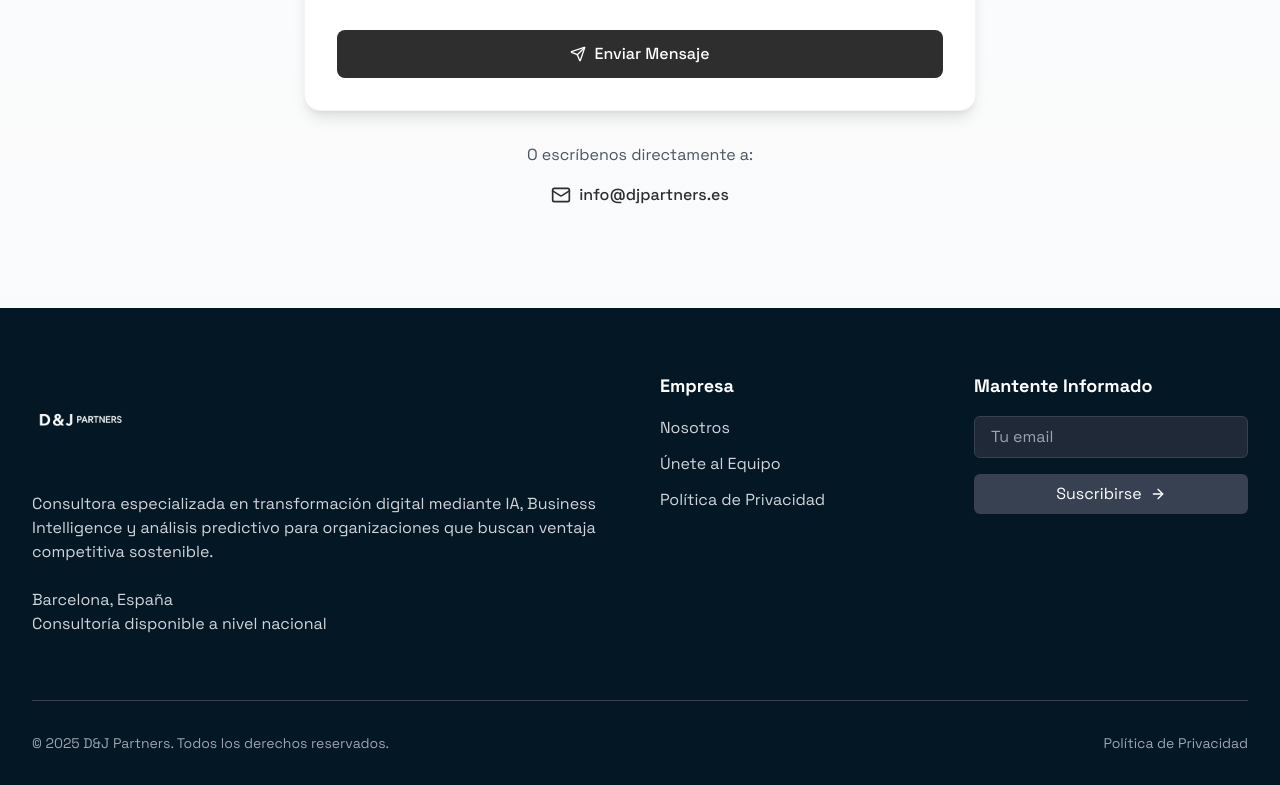
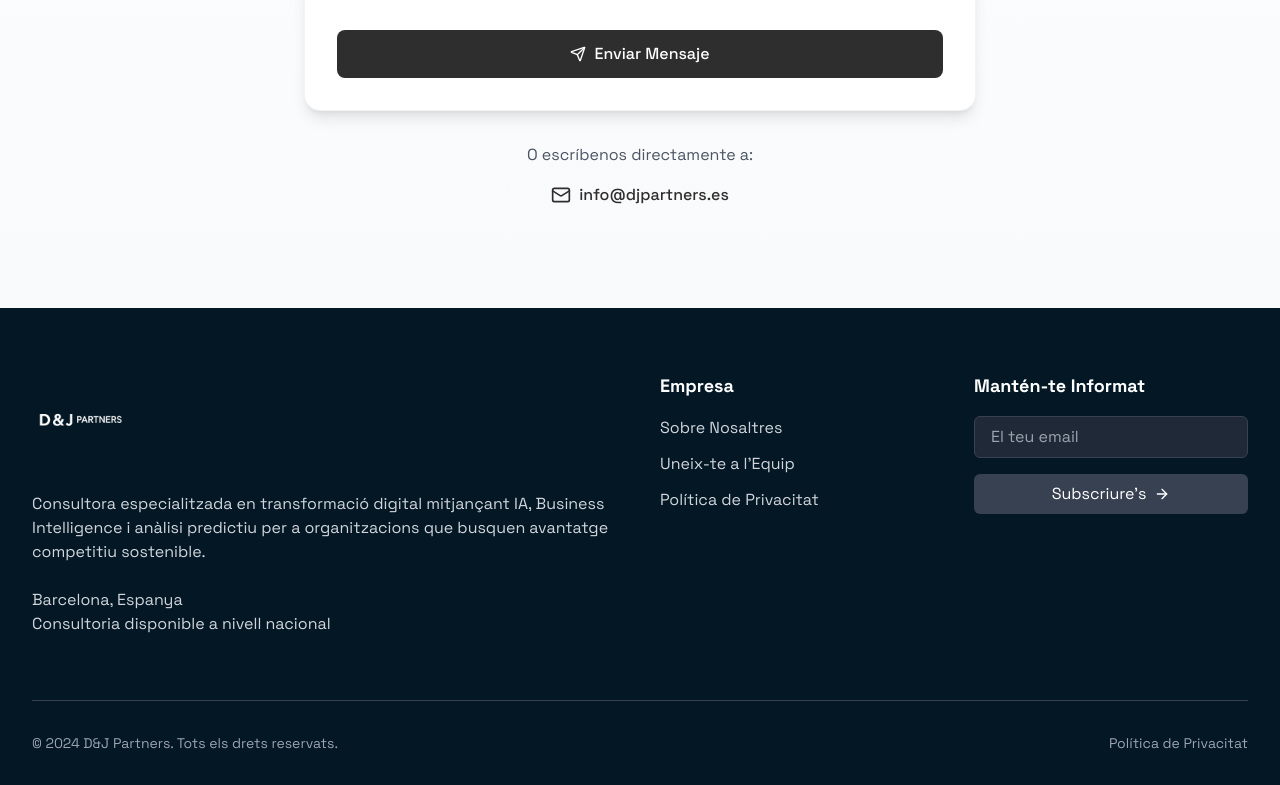
Before and after one commit to Danivilanova/djpartners, a React (Vite) app: page /blog in a window 1280 px wide. Shown: the part 2394-3179 px from the top of the page. Built offline with nearby package versions, Linux system fonts and the light colour scheme.

Commit message:
Traducir web a catalán
Se han traducido todos los apartados que quedaban en castellano al catalán, asegurando que toda la web esté en catalán cuando se selecciona este idioma.

```diff
--- a/src/components/Features.tsx
+++ b/src/components/Features.tsx
@@ -27,26 +27,26 @@ const Features = () => {
   const features = [
     {
       icon: <Brain className="w-10 h-10 text-white transition-transform duration-300 transform" />,
-      title: "Implementación de IA",
-      description: "Desarrollo e integración estratégica de soluciones IA adaptadas a procesos empresariales críticos.",
+      title: t('features.ai.title'),
+      description: t('features.ai.description'),
       image: "/lovable-uploads/48e540e5-6a25-44e4-b3f7-80f3bfc2777a.png"
     },
     {
       icon: <BarChart3 className="w-10 h-10 text-white transition-transform duration-300 transform" />,
-      title: "BI y Dashboards Personalizados",
-      description: "Transformamos datos complejos en insights visuales y accionables para líderes de negocio.",
+      title: t('features.bi.title'),
+      description: t('features.bi.description'),
       image: "/lovable-uploads/761e2d9d-3a1c-458b-9848-dd1d7b42d1b9.png"
     },
     {
       icon: <TrendingUp className="w-10 h-10 text-white transition-transform duration-300 transform" />,
-      title: "Consultoría de Analítica Predictiva",
-      description: "Anticipamos comportamientos y tendencias mediante modelos predictivos avanzados.",
+      title: t('features.analytics.title'),
+      description: t('features.analytics.description'),
       image: "/lovable-uploads/43c1c6bf-965c-4e37-b52b-692561d0424d.png"
     },
     {
       icon: <Settings className="w-10 h-10 text-white transition-transform duration-300 transform" />,
-      title: "Integración con Sistemas Existentes",
-      description: "IA sin fricciones: conectamos nuestros modelos con tu infraestructura actual, sin interrupciones.",
+      title: t('features.integration.title'),
+      description: t('features.integration.description'),
       image: "/lovable-uploads/86035222-8ed6-4361-92c6-76550462d793.png"
     }
   ];
@@ -126,16 +126,16 @@ const Features = () => {
   }];
   const stepFlowItems = [{
     icon: <Database className="h-10 w-10 text-gray-700" />,
-    title: "Diagnóstico y Análisis de Datos",
-    description: "Evaluamos la infraestructura actual, calidad de datos y identificamos oportunidades de IA"
+    title: t('technology.diagnosis.title'),
+    description: t('technology.diagnosis.description')
   }, {
     icon: <Brain className="h-10 w-10 text-gray-700" />,
-    title: "Diseño de Solución Personalizada",
-    description: "Desarrollamos estrategias de IA específicas alineadas con objetivos empresariales"
+    title: t('technology.design.title'),
+    description: t('technology.design.description')
   }, {
     icon: <Rocket className="h-10 w-10 text-gray-700" />,
-    title: "Implementación y Adopción",
-    description: "Desplegamos la solución con capacitación completa y soporte continuo"
+    title: t('technology.implementation.title'),
+    description: t('technology.implementation.description')
   }];
   const sprintPhases = [{
     name: "Diagnóstico",
@@ -156,10 +156,10 @@ const Features = () => {
         <div className="w-full px-4 sm:px-6 lg:px-8" ref={featuresRef}>
           <div className="text-center mb-10 max-w-3xl mx-auto feature-item">
             <div className="inline-block mb-2 px-3 py-1 bg-gray-100 text-gray-700 rounded-full text-sm font-medium">
-              Servicios de Consultoría IA
+              {t('features.title')}
             </div>
             <p className="text-gray-600 mt-4">
-              Nuestra experiencia en inteligencia artificial transforma datos empresariales en ventajas competitivas, potenciando el crecimiento de PYMEs mediante soluciones tecnológicas estratégicas.
+              {t('features.subtitle')}
             </p>
           </div>
 
--- a/src/components/Footer.tsx
+++ b/src/components/Footer.tsx
@@ -4,11 +4,13 @@ import { Link } from "react-router-dom";
 import { useState } from "react";
 import { useToast } from "@/hooks/use-toast";
 import emailjs from 'emailjs-com';
+import { useLanguage } from "@/contexts/LanguageContext";
 
 const Footer = () => {
   const [email, setEmail] = useState("");
   const [isSubmitting, setIsSubmitting] = useState(false);
   const { toast } = useToast();
+  const { t } = useLanguage();
 
   const handleSubscribe = async (e: React.FormEvent) => {
     e.preventDefault();
@@ -76,30 +78,30 @@ const Footer = () => {
               className="h-24 w-auto mb-6 brightness-0 invert"
             />
             <p className="text-gray-300 mb-6">
-              Consultora especializada en transformación digital mediante IA, Business Intelligence y análisis predictivo para organizaciones que buscan ventaja competitiva sostenible.
+              {t('footer.description')}
             </p>
             <p className="text-gray-300 mb-6">
-              Barcelona, España<br />
-              Consultoría disponible a nivel nacional
+              {t('footer.location')}<br />
+              {t('footer.availability')}
             </p>
           </div>
 
           <div>
-            <h3 className="text-lg font-bold mb-4 text-white">Empresa</h3>
+            <h3 className="text-lg font-bold mb-4 text-white">{t('footer.company')}</h3>
             <ul className="space-y-3">
-              <li><Link to="/about" className="text-gray-300 hover:text-white transition-colors">Nosotros</Link></li>
-              <li><Link to="/careers" className="text-gray-300 hover:text-white transition-colors">Únete al Equipo</Link></li>
-              <li><Link to="/privacy-policy" className="text-gray-300 hover:text-white transition-colors">Política de Privacidad</Link></li>
+              <li><Link to="/about" className="text-gray-300 hover:text-white transition-colors">{t('footer.aboutUs')}</Link></li>
+              <li><Link to="/careers" className="text-gray-300 hover:text-white transition-colors">{t('footer.joinTeam')}</Link></li>
+              <li><Link to="/privacy-policy" className="text-gray-300 hover:text-white transition-colors">{t('footer.privacy')}</Link></li>
             </ul>
           </div>
 
           <div>
-            <h3 className="text-lg font-bold mb-4 text-white">Mantente Informado</h3>
+            <h3 className="text-lg font-bold mb-4 text-white">{t('footer.stayInformed')}</h3>
             <form className="space-y-4" onSubmit={handleSubscribe}>
               <div>
                 <input
                   type="email"
-                  placeholder="Tu email"
+                  placeholder={t('footer.emailPlaceholder')}
                   className="w-full px-4 py-2 bg-gray-800 border border-gray-700 rounded-md focus:outline-none focus:ring-2 focus:ring-gray-600 text-white placeholder-gray-400"
                   value={email}
                   onChange={(e) => setEmail(e.target.value)}
@@ -111,9 +113,9 @@ const Footer = () => {
                 className="w-full px-4 py-2 bg-gray-700 text-white rounded-md hover:bg-gray-600 transition-colors flex items-center justify-center disabled:opacity-50 disabled:cursor-not-allowed"
                 disabled={isSubmitting}
               >
-                {isSubmitting ? "Suscribiendo..." : (
+                {isSubmitting ? t('footer.subscribing') : (
                   <>
-                    Suscribirse
+                    {t('footer.subscribe')}
                     <ArrowRight className="ml-2 w-4 h-4" />
                   </>
                 )}
@@ -124,10 +126,10 @@ const Footer = () => {
 
         <div className="pt-8 flex flex-col md:flex-row justify-between items-center">
           <p className="text-gray-400 text-sm mb-4 md:mb-0">
-            © {new Date().getFullYear()} D&J Partners. Todos los derechos reservados.
+            {t('footer.copyright')}
           </p>
           <div className="flex space-x-6">
-            <Link to="/privacy-policy" className="text-sm text-gray-400 hover:text-white transition-colors">Política de Privacidad</Link>
+            <Link to="/privacy-policy" className="text-sm text-gray-400 hover:text-white transition-colors">{t('footer.privacy')}</Link>
           </div>
         </div>
       </div>
--- a/src/locales/ca.ts
+++ b/src/locales/ca.ts
@@ -95,6 +95,28 @@ export default {
   'footer.privacy': 'Política de Privacitat',
   'footer.terms': 'Termes de Servei',
   'footer.copyright': '© 2024 D&J Partners. Tots els drets reservats.',
+  'footer.description': 'Consultora especialitzada en transformació digital mitjançant IA, Business Intelligence i anàlisi predictiu per a organitzacions que busquen avantatge competitiu sostenible.',
+  'footer.location': 'Barcelona, Espanya',
+  'footer.availability': 'Consultoria disponible a nivell nacional',
+  'footer.stayInformed': 'Mantén-te Informat',
+  'footer.emailPlaceholder': 'El teu email',
+  'footer.subscribe': 'Subscriure\'s',
+  'footer.subscribing': 'Subscrivint...',
+  'footer.aboutUs': 'Sobre Nosaltres',
+  'footer.joinTeam': 'Uneix-te a l\'Equip',
+
+  // Forms
+  'form.name': 'Nom Complet',
+  'form.email': 'Email',
+  'form.phone': 'Telèfon',
+  'form.message': 'Missatge',
+  'form.send': 'Enviar',
+  'form.sending': 'Enviant...',
+  'form.required': 'Requerit',
+  'form.namePlaceholder': 'El teu nom complet',
+  'form.emailPlaceholder': 'el.teu.email@exemple.com',
+  'form.phonePlaceholder': 'El teu telèfon',
+  'form.messagePlaceholder': 'Descriu el teu projecte...',
 
   // SEO
   'seo.title': 'D&J Partners - Consultoria en Intel·ligència Artificial per a Empreses',
--- a/src/locales/es.ts
+++ b/src/locales/es.ts
@@ -95,6 +95,28 @@ export default {
   'footer.privacy': 'Política de Privacidad',
   'footer.terms': 'Términos de Servicio',
   'footer.copyright': '© 2024 D&J Partners. Todos los derechos reservados.',
+  'footer.description': 'Consultora especializada en transformación digital mediante IA, Business Intelligence y análisis predictivo para organizaciones que buscan ventaja competitiva sostenible.',
+  'footer.location': 'Barcelona, España',
+  'footer.availability': 'Consultoría disponible a nivel nacional',
+  'footer.stayInformed': 'Mantente Informado',
+  'footer.emailPlaceholder': 'Tu email',
+  'footer.subscribe': 'Suscribirse',
+  'footer.subscribing': 'Suscribiendo...',
+  'footer.aboutUs': 'Nosotros',
+  'footer.joinTeam': 'Únete al Equipo',
+
+  // Forms
+  'form.name': 'Nombre Completo',
+  'form.email': 'Email',
+  'form.phone': 'Teléfono',
+  'form.message': 'Mensaje',
+  'form.send': 'Enviar',
+  'form.sending': 'Enviando...',
+  'form.required': 'Requerido',
+  'form.namePlaceholder': 'Tu nombre completo',
+  'form.emailPlaceholder': 'tu.email@ejemplo.com',
+  'form.phonePlaceholder': 'Tu teléfono',
+  'form.messagePlaceholder': 'Describe tu proyecto...',
 
   // SEO
   'seo.title': 'D&J Partners - Consultoría en Inteligencia Artificial para Empresas',
```
